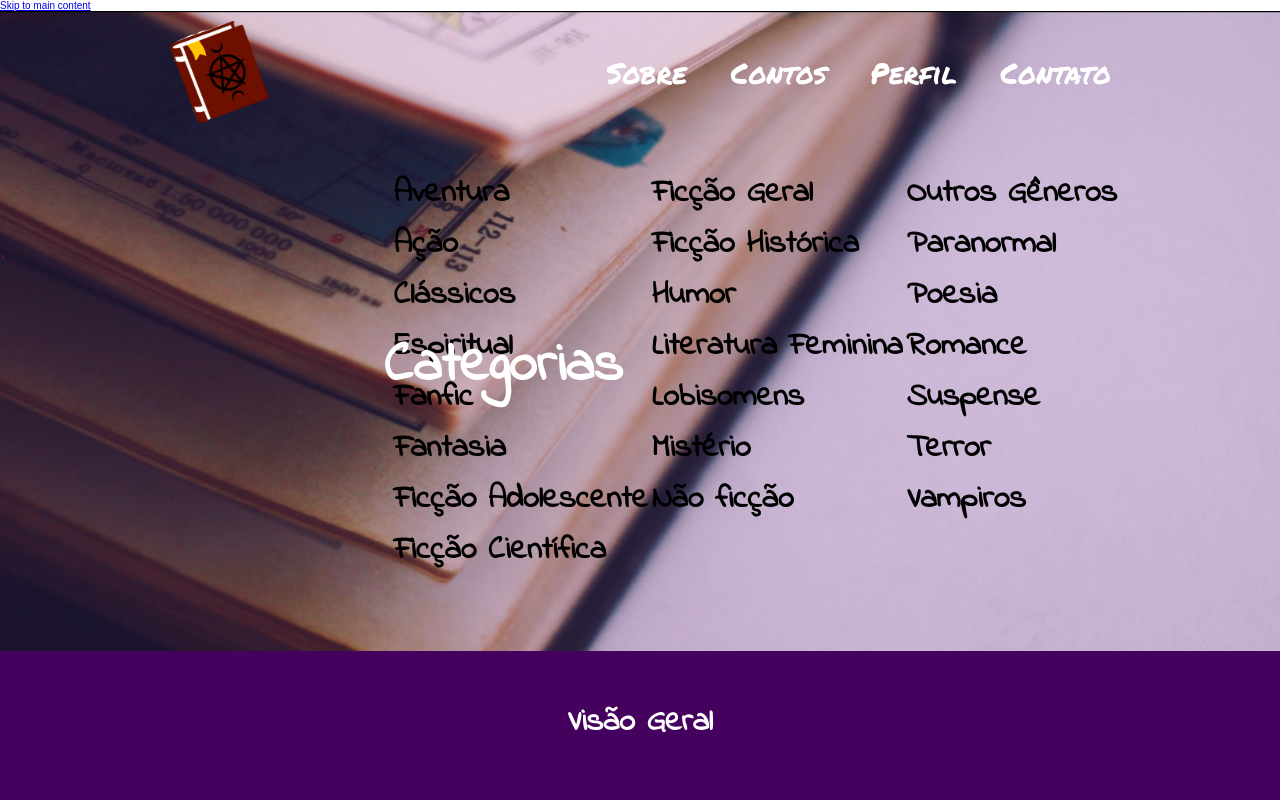
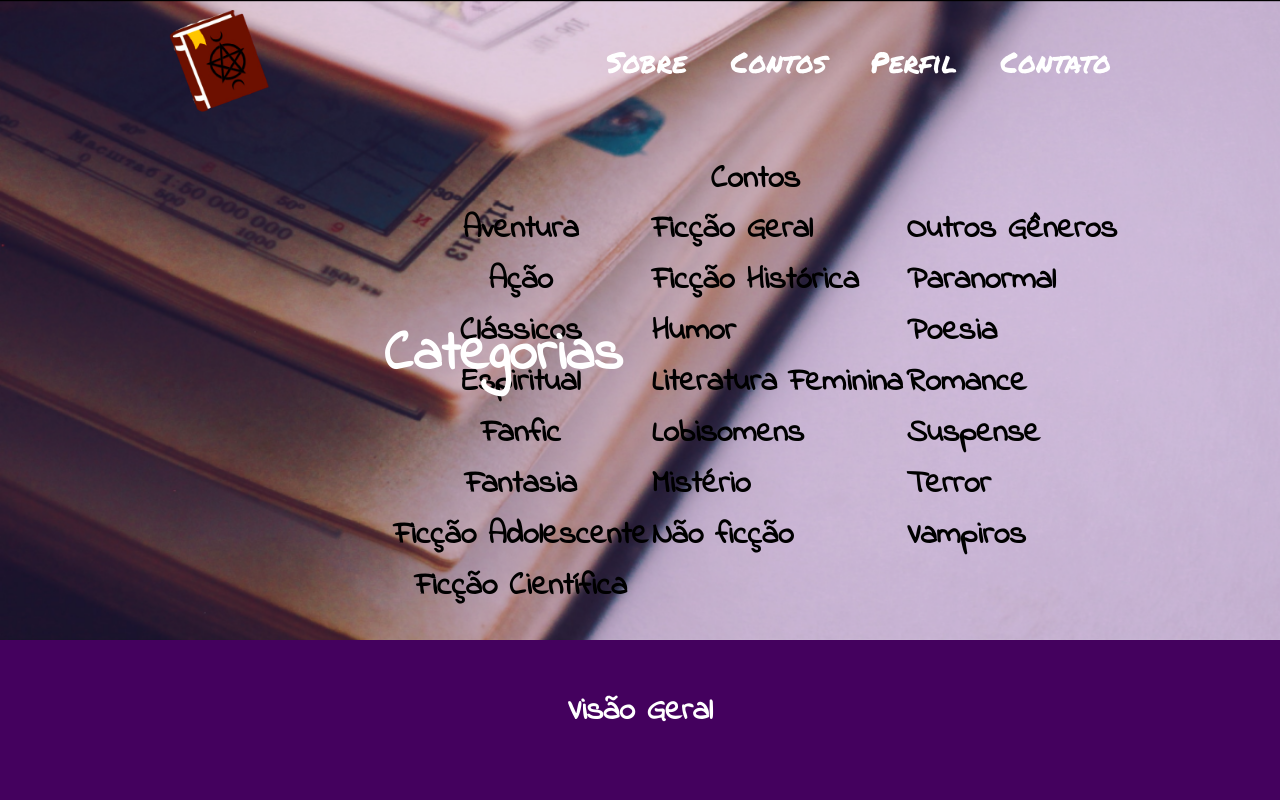
Before and after one commit to yankairalla/acessibilidade, a plain HTML site: page contos.html in a window 1280 px wide. Shown: the top 800 px of the page. Drawn offline with Linux system fonts and the light colour scheme.

Commit message:
update table contos

```diff
--- a/contos.html
+++ b/contos.html
@@ -31,43 +31,44 @@
         <h1 class="category-heading">Categorias</h1>
 
         <table class="table-category">
+            <caption>Contos</caption>
             <tr>
-                <td>Aventura</td>
+                <th>Aventura</th>
                 <td>Ficção Geral</td>
                 <td>Outros Gêneros</td>
             </tr>
             <tr>
-                <td>Ação</td>
+                <th>Ação</th>
                 <td>Ficção Histórica</td>
                 <td>Paranormal</td>
             </tr>
             <tr>
-                <td>Clássicos</td>
+                <th>Clássicos</th>
                 <td>Humor</td>
                 <td>Poesia</td>
             </tr>
             <tr>
-                <td>Espiritual</td>
+                <th>Espiritual</th>
                 <td>Literatura Feminina</td>
                 <td>Romance</td>
             </tr>
             <tr>
-                <td>Fanfic</td>
+                <th>Fanfic</th>
                 <td>Lobisomens</td>
                 <td>Suspense</td>
             </tr>
             <tr>
-                <td>Fantasia</td>
+                <th>Fantasia</th>
                 <td>Mistério</td>
                 <td>Terror</td>
             </tr>
             <tr>
-                <td>Ficção Adolescente</td>
+                <th>Ficção Adolescente</th>
                 <td>Não ficção</td>
                 <td>Vampiros</td>
             </tr>
             <tr>
-                <td>Ficção Científica</td>
+                <th>Ficção Científica</th>
             </tr>
         </table>
     </div>
--- a/css/style.css
+++ b/css/style.css
@@ -3,6 +3,32 @@
 *::before {
   box-sizing: content-box;
   margin: 0;
+}
+
+a.skip-main {
+  left:-999px;
+  position:absolute;
+  top:auto;
+  width:1px;
+  height:1px;
+  overflow:hidden;
+  z-index:-999;
+}
+a.skip-main:focus, a.skip-main:active {
+  color: #fff;
+  background-color:#000;
+  left: auto;
+  top: auto;
+  width: 30%;
+  height: auto;
+  overflow:auto;
+  margin: 10px 35%;
+  padding:5px;
+  border-radius: 15px;
+  border:4px solid yellow;
+  text-align:center;
+  font-size:1.2em;
+  z-index:999;
 }
 
 body {
```
